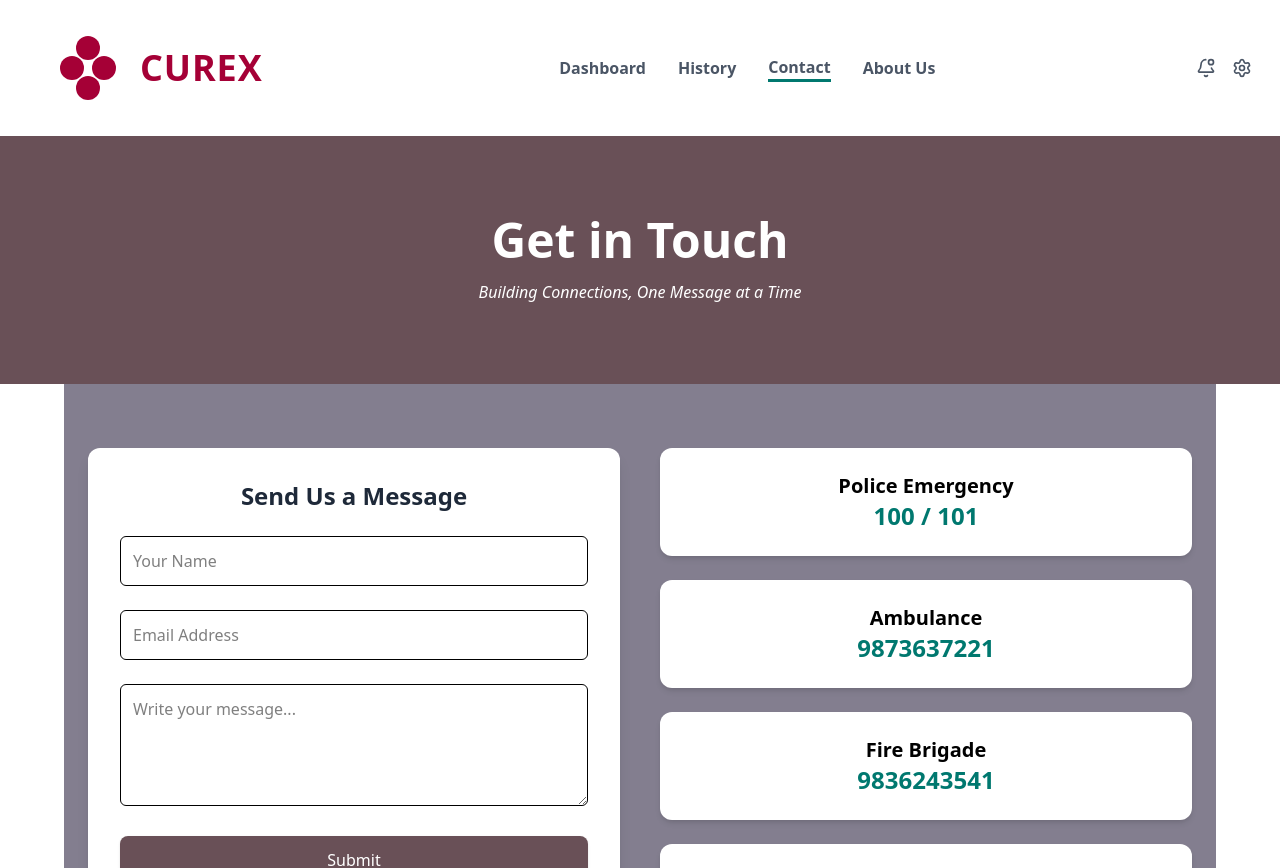
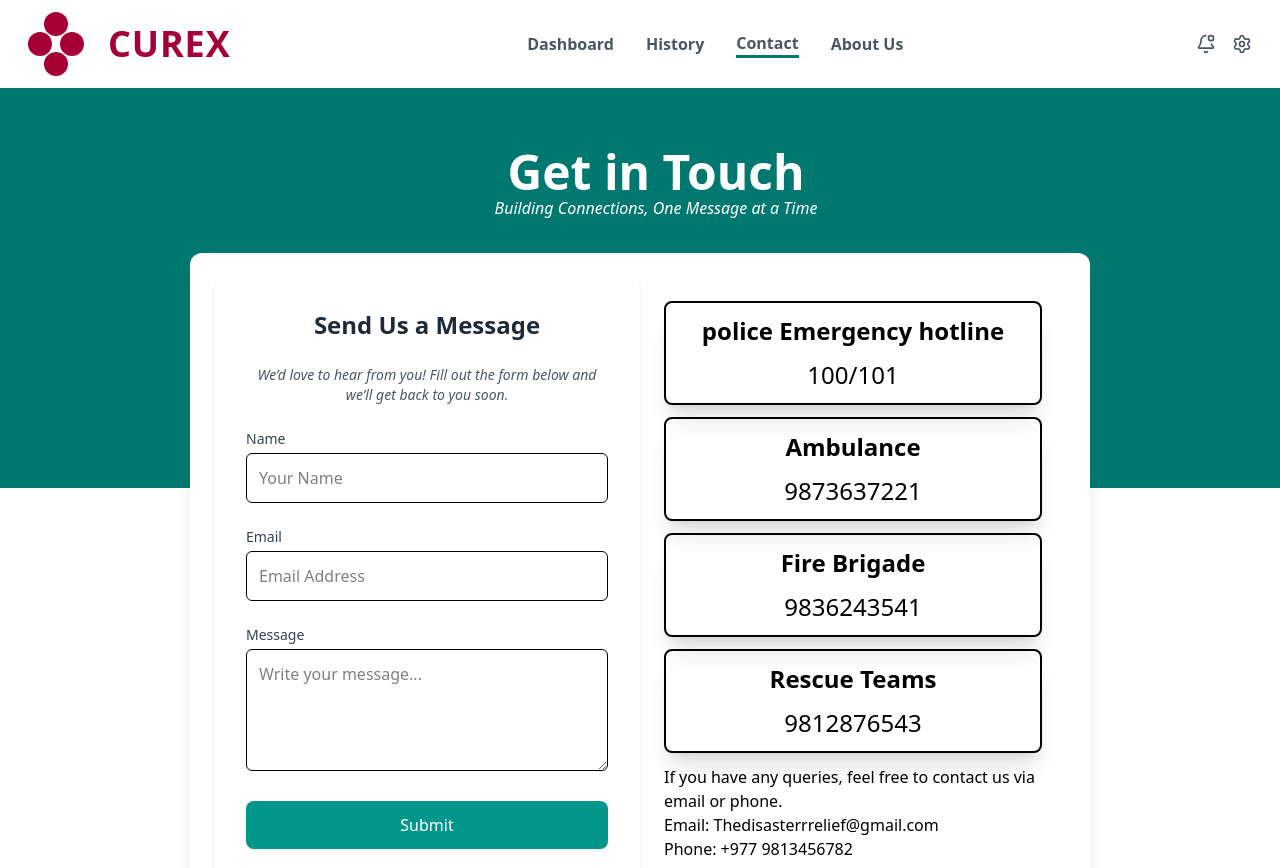
Before and after one commit to 8972-amick/CUREX, a React (Vite) app in the folder Frontend/: page /contact in a window 1280 px wide. Shown: the top 868 px of the page. Built offline with nearby package versions, Linux system fonts and the light colour scheme.

Commit message:
bookappointments feature added

```diff
--- a/Frontend/src/Components/Navbar.jsx
+++ b/Frontend/src/Components/Navbar.jsx
@@ -2,11 +2,11 @@ import React from "react";
 import { NavLink } from "react-router-dom";
 import { BellDot, Settings } from "lucide-react";
 
-export default function Bar() {
+export default function Navbar() {
   const userEmail = localStorage.getItem("email");
   return (
     <div className="w-full flex flex-row items-center justify-between px-7 py-3  bg-white shadow-sm  top-0 z-50 ">
-     <div className="flex items-center space-x-4 px-8 py-6 w-fit">
+     <div className="flex items-center space-x-4 pt 2 w-fit">
 
       {/* Logo Icon */}
       <div className="relative w-16 h-16">
--- /dev/null
+++ b/Frontend/src/Components/Sidebar.jsx
@@ -0,0 +1,21 @@
+import { Link } from "react-router-dom";
+
+export default function Sidebar() {
+  return (
+    <div className="bg-white w-64 min-h-screen shadow-lg p-5">
+      <h2 className="text-lg font-bold text-primary mb-6">Dashboard</h2>
+
+      <div className="flex flex-col gap-4">
+        <Link to="/book" className="hover:text-secondary">
+          Book Appointment
+        </Link>
+        <Link to="/my-appointments" className="hover:text-secondary">
+          My Appointments
+        </Link>
+        <Link to="/doctor" className="hover:text-secondary">
+          Doctor Panel
+        </Link>
+      </div>
+    </div>
+  );
+}
--- /dev/null
+++ b/Frontend/src/pages/BookAppointmnet.jsx
@@ -0,0 +1,80 @@
+import { useState } from "react";
+import axios from "axios";
+import Navbar from "../Components/Navbar";
+import Sidebar from "../Components/Sidebar";
+
+
+export default function BookAppointment() {
+  const [doctorId, setDoctorId] = useState("");
+  const [date, setDate] = useState("");
+  const [time, setTime] = useState("");
+
+  const handleBook = async () => {
+    try {
+      const token = localStorage.getItem("token");
+
+      await axios.post(
+        "http://localhost:5000/api/appointments/book",
+        {
+          doctorId,
+          appointmentDate: date,
+          appointmentTime: time,
+        },
+        { headers: { Authorization: `Bearer ${token}` } }
+      );
+
+      alert("Appointment Booked Successfully!");
+      setDoctorId("");
+      setDate("");
+      setTime("");
+    } catch (err) {
+      alert(err.response?.data?.message || "Booking failed");
+    }
+  };
+
+  return (
+    <>
+      <Navbar />
+      <div className="flex bg-background">
+        <Sidebar />
+
+        <div className="flex-1 p-10">
+          <div className="bg-white p-8 rounded-xl shadow-md max-w-lg">
+            <h2 className="text-2xl font-bold text-primary mb-6">
+              Book Appointment
+            </h2>
+
+            <input
+              type="number"
+              placeholder="Doctor ID"
+              className="w-full border p-3 rounded-lg mb-4"
+              value={doctorId}
+              onChange={(e) => setDoctorId(e.target.value)}
+            />
+
+            <input
+              type="date"
+              className="w-full border p-3 rounded-lg mb-4"
+              value={date}
+              onChange={(e) => setDate(e.target.value)}
+            />
+
+            <input
+              type="time"
+              className="w-full border p-3 rounded-lg mb-4"
+              value={time}
+              onChange={(e) => setTime(e.target.value)}
+            />
+
+            <button
+              onClick={handleBook}
+              className="bg-secondary hover:bg-green-600 text-white px-6 py-3 rounded-lg w-full transition"
+            >
+              Confirm Booking
+            </button>
+          </div>
+        </div>
+      </div>
+    </>
+  );
+}
--- a/Frontend/src/pages/contactUs.jsx
+++ b/Frontend/src/pages/contactUs.jsx
@@ -1,7 +1,7 @@
 import { useState } from "react";
-import Footer from "../Components/footer.jsx";
+import Footer from "../Components/footer";
 
-const ContactUs = () => {
+const Contact = () => {
   const [formData, setFormData] = useState({
     name: "",
     email: "",
@@ -16,102 +16,138 @@ const ContactUs = () => {
   const handleSubmit = (e) => {
     e.preventDefault();
     alert("✅ Your message has been submitted successfully!");
+
     setFormData({ name: "", email: "", message: "" });
   };
 
   return (
-    <>
-      {/* Hero Section */}
-      <div className="bg-[#695057] py-20 text-center text-white">
-        <h1 className="text-5xl font-bold">Get in Touch</h1>
-        <p className="italic mt-4">
+    <div className="h-full w-full">
+      <div className="relative bg-teal-700 w-full h-[400px] mb-110">
+        <h1 className="font-bold text-5xl pl-8 text-white text-center pt-15 ">
+          Get in Touch
+        </h1>
+        <p className="pl-8 text-white text-center italic mb-20">
           Building Connections, One Message at a Time
         </p>
-      </div>
 
-      {/* Main Contact Section */}
-      <div className="max-w-6xl bg-[#837e8f] mx-auto px-6 py-16 grid md:grid-cols-2 gap-10">
-
+        {/* main Box */}
+        <div
+          className="absolute left-1/2 bottom-0 translate-x-[-50%] translate-y-[70%]
+                  bg-white w-[900px] h-[650px] grid grid-cols-2 p-6 shadow-xl rounded-xl mb-10 mt-10"
+        >
           {/* Left - Form */}
           <form
             onSubmit={handleSubmit}
-          className="bg-white p-8 rounded-xl shadow-lg space-y-6"
+            className="max-w-lg mx-auto bg-white p-8 mb-30 rounded-xl shadow space-y-6 "
           >
+            {/* Heading */}
             <h3 className="text-2xl font-bold text-gray-800 text-center">
               Send Us a Message
             </h3>
+            <p className="text-gray-600 text-center text-sm italic">
+              We’d love to hear from you! Fill out the form below and we’ll get
+              back to you soon.
+            </p>
 
+            {/* Name */}
+            <div>
+              <label className="block text-sm font-medium text-gray-700 mb-1">
+                Name
+              </label>
               <input
                 type="text"
                 name="name"
                 value={formData.name}
                 onChange={handleChange}
                 placeholder="Your Name"
-            className="w-full border p-3 rounded-md focus:ring-2 focus:ring-teal-500 outline-none"
+                className="w-full border p-3 rounded-md focus:ring focus:ring-green-500 outline-none"
                 required
               />
+            </div>
 
+            {/* Email */}
+            <div>
+              <label className="block text-sm font-medium text-gray-700 mb-1">
+                Email
+              </label>
               <input
                 type="email"
                 name="email"
                 value={formData.email}
                 onChange={handleChange}
                 placeholder="Email Address"
-            className="w-full border p-3 rounded-md focus:ring-2 focus:ring-teal-500 outline-none"
+                className="w-full border p-3 rounded-md focus:ring focus:ring-green-500 outline-none"
                 required
               />
+            </div>
 
+            {/* Message */}
+            <div>
+              <label className="block text-sm font-medium text-gray-700 mb-1">
+                Message
+              </label>
               <textarea
                 name="message"
                 value={formData.message}
                 onChange={handleChange}
                 placeholder="Write your message..."
                 rows="4"
-            className="w-full border p-3 rounded-md focus:ring-2 focus:ring-teal-500 outline-none"
+                className="w-full border p-3 rounded-md focus:ring focus:ring-green-500 outline-none"
                 required
-          />
+              ></textarea>
+            </div>
 
+            {/* Button */}
+            <div className="text-center">
               <button
                 type="submit"
-            className="w-full bg-[#695057] text-white py-3 rounded-lg shadow hover:bg-teal-800 transition"
+                className="w-full bg-teal-600 text-white px-4 py-3 rounded-lg shadow hover:bg-teal-800 transition"
               >
                 Submit
               </button>
+            </div>
           </form>
 
-        {/* Right - Emergency Contacts */}
-        <div className="space-y-6">
-          <div className="bg-white p-6 rounded-xl shadow-md text-center">
-            <h3 className="text-xl font-bold">Police Emergency</h3>
-            <p className="text-2xl font-semibold text-teal-700">100 / 101</p>
+          {/* Right - Contact Info */}
+          <div className="text-white rounded-xl p-6 space-y-3">
+
+           <div className="h-100vh w-full  rounded-lg border-2 border-black shadow-xl">
+            <p className="p-3 text-2xl text-center text-black font-bold">police Emergency hotline</p>
+            <p className="text-center pb-3 text-black text-2xl">100/101</p>
            </div>
 
-          <div className="bg-white p-6 rounded-xl shadow-md text-center">
-            <h3 className="text-xl font-bold">Ambulance</h3>
-            <p className="text-2xl font-semibold text-teal-700">9873637221</p>
+          <div className="h-100vh w-full  rounded-lg border-2 border-black shadow-xl">
+            <p className="p-3 text-2xl text-center text-black font-bold">Ambulance</p>
+            <p className="text-center pb-3 text-black text-2xl">9873637221</p>
            </div>
 
-          <div className="bg-white p-6 rounded-xl shadow-md text-center">
-            <h3 className="text-xl font-bold">Fire Brigade</h3>
-            <p className="text-2xl font-semibold text-teal-700">9836243541</p>
+
+           <div className="h-100vh w-full   rounded-lg border-2 border-black shadow-xl">
+            <p className="p-3 text-2xl text-center text-black font-bold">Fire Brigade</p>
+            <p className="text-center pb-3 text-black text-2xl">9836243541</p>
            </div>
 
-          <div className="bg-white p-6 rounded-xl shadow-md text-center">
-            <h3 className="text-xl font-bold">Rescue Teams</h3>
-            <p className="text-2xl font-semibold text-teal-700">9812876543</p>
+
+           <div className="h-100vh w-full  rounded-lg border-2 border-black shadow-xl">
+            <p className="p-3 text-2xl text-center text-black font-bold">Rescue Teams</p>
+            <p className="text-center pb-3 text-black text-2xl">9812876543</p>
            </div>
 
-          <div className="bg-gray-100 p-6 rounded-xl shadow-md text-center">
-            <p>Email: Thedisasterrelief@gmail.com</p>
+            <div className="text-black">
+              <p>If you have any queries, feel free to contact us via email or phone.</p>
+              <p>Email: Thedisasterrrelief@gmail.com</p>
               <p>Phone: +977 9813456782</p>
-          </div>
             </div>
 
           </div>
 
+
+        </div>
+      </div>
+
   <Footer />
-    </>
+    </div>
   );
 };
 
-export default ContactUs;
+export default Contact;
--- a/Frontend/src/pages/home.jsx
+++ b/Frontend/src/pages/home.jsx
@@ -103,7 +103,7 @@ const Home = () => {
             AI integrated features
           </h2>
         </div>
-        <div className="mt-12 grid grid-cols-1 md:grid-cols-3 gap-8">
+        <div className="mt-12 px-4 grid grid-cols-1 md:grid-cols-3 gap-8">
           <div className="bg-white p-8 rounded-xl shadow hover:shadow-lg transition">
             <h3 className="text-xl font-semibold text-emerald-600">
               AI powered symptom checker
```
Also changed, not shown: Frontend/src/pages/aboutUs.jsx (+87 -80 lines). Lines whose indentation alone changed are shown as unchanged.
